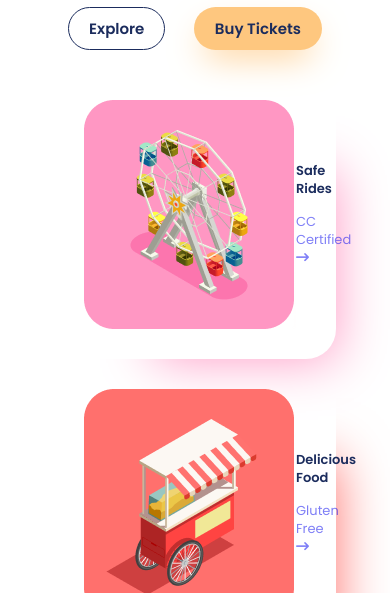
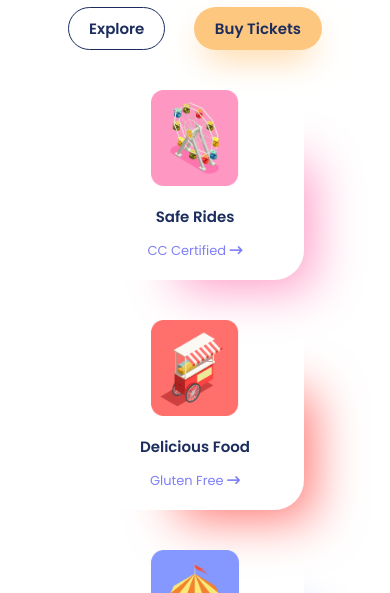
Before and after one commit to RabRot53/The_Playground, a plain HTML site: page index.html in a window 390 px wide. Shown: the part 251-844 px from the top of the page. Drawn offline with Linux system fonts and the light colour scheme.

Commit message:
this is a first code web design

```diff
--- a/style.scss
+++ b/style.scss
@@ -614,9 +614,10 @@ a{
             align-items: center;
         }
         &_items{
-            flex:1;
+            width: 70vw;
             &-img{
                 flex:1;
+                width: 50%;
             }
             &-text{
                 flex:2;
@@ -624,10 +625,11 @@ a{
             }
 
             &-title{
-                font-size: 1.3rem;
+                font-size: 1.5rem;
             }
         }
     }
+
     .content{
         .main_content{
             display: inline;
@@ -755,6 +757,37 @@ a{
             margin-top: 2rem;
         }
     }
+    .catalog{
+        &_items{
+            width: 75%;
+            &-img{
+                margin: 0 auto;
+                width: 50%;
+            }
+            &-text{
+                padding-top: 2rem;
+                display: flex;
+                align-items:center;
+                margin: 0 auto;
+                width: auto;
+            }
+            flex-direction: column;
+            padding:2rem;
+            margin-bottom: 2rem;
+            &:first-child{
+                @include catalog_shadow_responsive-320px(#fe98c4);
+               }
+               &:nth-child(2){
+                @include catalog_shadow_responsive-320px(#ff716c);
+               }
+               &:nth-last-child(2){
+                @include catalog_shadow_responsive-320px(#8599ff);
+               }
+               &:last-child{
+                @include catalog_shadow_responsive-320px(#ffc77b);
+               }
+        }
+    }
     .content{
         .btn{
             width: auto;
@@ -806,24 +839,6 @@ a{
             margin-top: 1rem;
         }
     }
-    .catalog{
-        &_items{
-            padding:2rem;
-            margin-bottom: 2rem;
-            &:first-child{
-                @include catalog_shadow_responsive-320px(#fe98c4);
-               }
-               &:nth-child(2){
-                @include catalog_shadow_responsive-320px(#ff716c);
-               }
-               &:nth-last-child(2){
-                @include catalog_shadow_responsive-320px(#8599ff);
-               }
-               &:last-child{
-                @include catalog_shadow_responsive-320px(#ffc77b);
-               }
-        }
-    }
     .content{
         margin-top: -2rem;
     }
```
Also changed, not shown: style.css, 1 other file.
